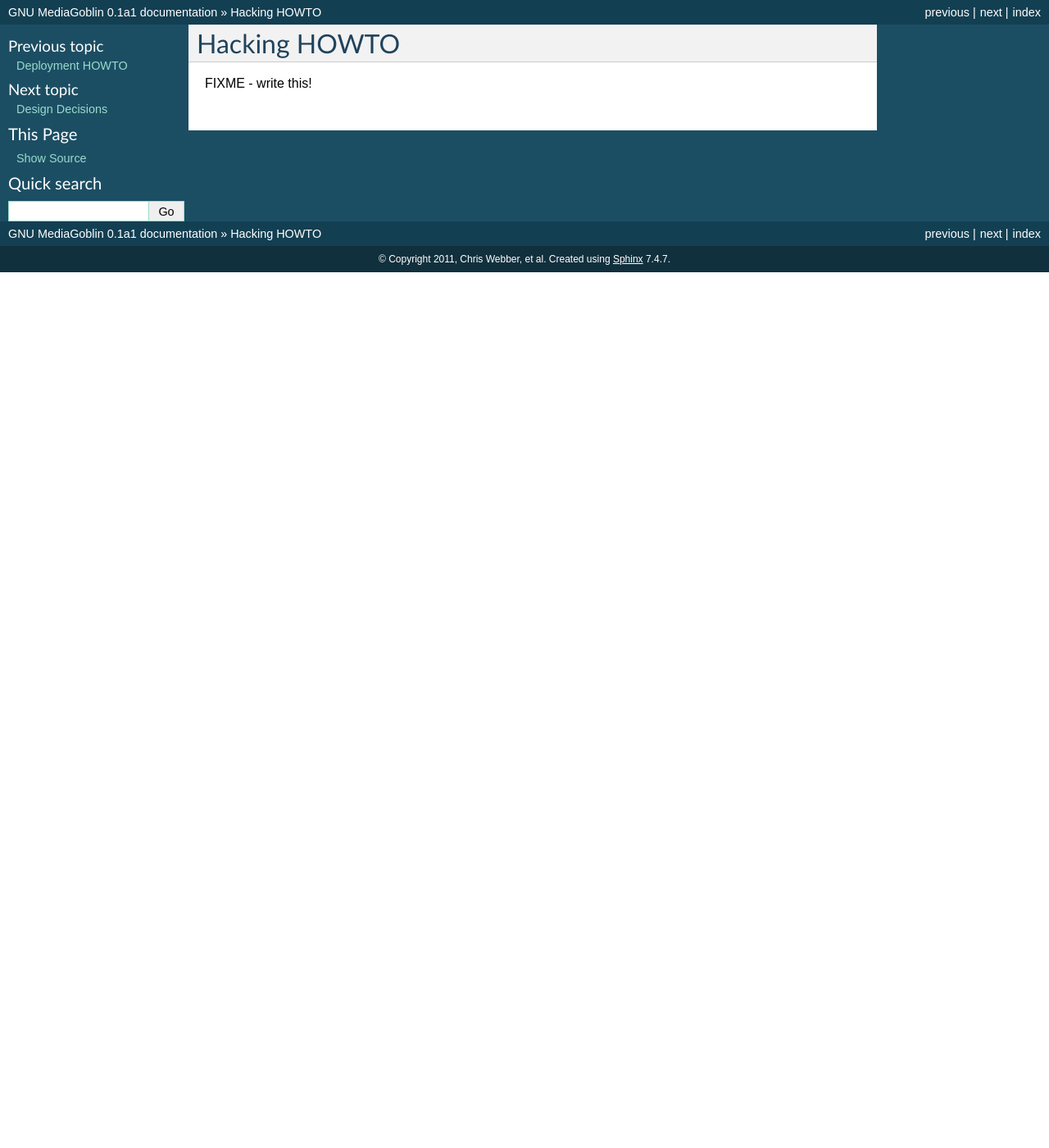
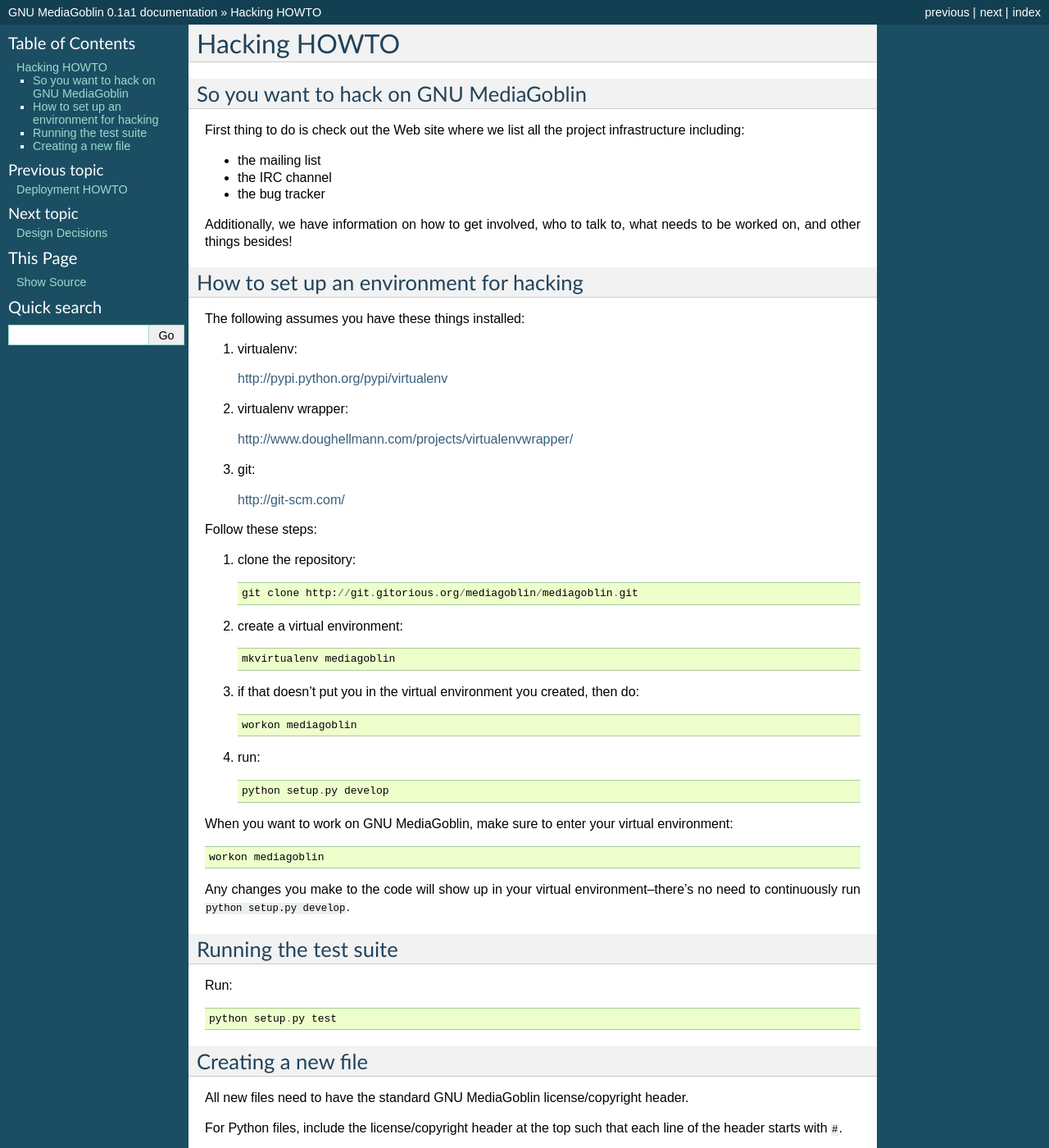
Before and after one commit to jparyani/mediagoblin, a Sphinx documentation site: the page built from docs/hackinghowto.rst, in a window 1280 px wide and 1400 px high. Shown: the whole window at 82% size. Built offline with Sphinx 7.4.7, drawn with Linux system fonts in a browser that asks for light colours; some of the changed text lies outside the part shown.

Commit message:
Adds documentation.
* wrote up some basic bits of a hacking howto
* added a better deployment howto stub

```diff
--- a/docs/deploymenthowto.rst
+++ b/docs/deploymenthowto.rst
@@ -2,4 +2,8 @@
  Deployment HOWTO
 ==================
 
-FIXME - write this!
+Step 1: Write code that can be deployed.
+
+Step 2: ?
+
+Step 3: Write the deployment guide and profit!
--- a/docs/hackinghowto.rst
+++ b/docs/hackinghowto.rst
@@ -2,4 +2,90 @@
  Hacking HOWTO
 ===============
 
-FIXME - write this!
+So you want to hack on GNU MediaGoblin
+======================================
+
+First thing to do is check out the Web site where we list all the
+project infrastructure including:
+
+* the mailing list
+* the IRC channel
+* the bug tracker
+
+Additionally, we have information on how to get involved, who to talk
+to, what needs to be worked on, and other things besides!
+
+
+How to set up an environment for hacking
+========================================
+
+The following assumes you have these things installed:
+
+1. virtualenv:
+
+   http://pypi.python.org/pypi/virtualenv
+
+2. virtualenv wrapper:
+
+   http://www.doughellmann.com/projects/virtualenvwrapper/
+
+3. git:
+
+   http://git-scm.com/
+
+
+Follow these steps:
+
+1. clone the repository::
+
+      git clone http://git.gitorious.org/mediagoblin/mediagoblin.git
+
+2. create a virtual environment::
+
+      mkvirtualenv mediagoblin
+
+3. if that doesn't put you in the virtual environment you created,
+   then do::
+
+      workon mediagoblin
+
+4. run::
+
+      python setup.py develop
+
+
+When you want to work on GNU MediaGoblin, make sure to enter your
+virtual environment::
+
+    workon mediagoblin
+
+Any changes you make to the code will show up in your virtual
+environment--there's no need to continuously run ``python setup.py
+develop``.
+
+
+Running the test suite
+======================
+
+Run::
+
+    python setup.py test
+
+
+Creating a new file
+===================
+
+All new files need to have the standard GNU MediaGoblin
+license/copyright header.
+
+For Python files, include the license/copyright header at the top such
+that each line of the header starts with ``#``.
+
+For Jinja2 template files, FIXME.
+
+For JavaScript files, FIXME.
+
+For CSS files, FIXME.
+
+If you're doing the copy-paste thing, make sure to update the
+copyright year.
```
